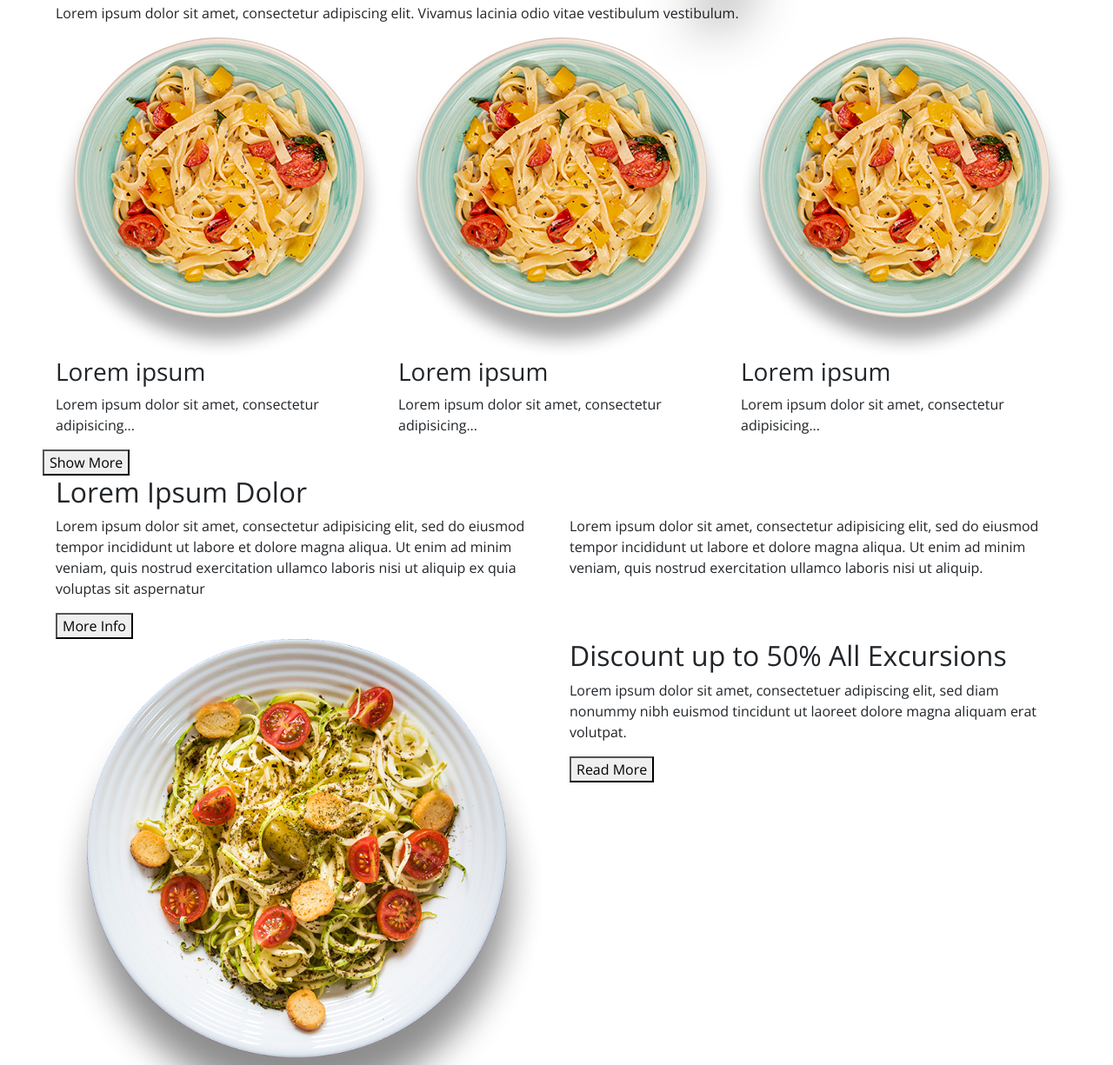
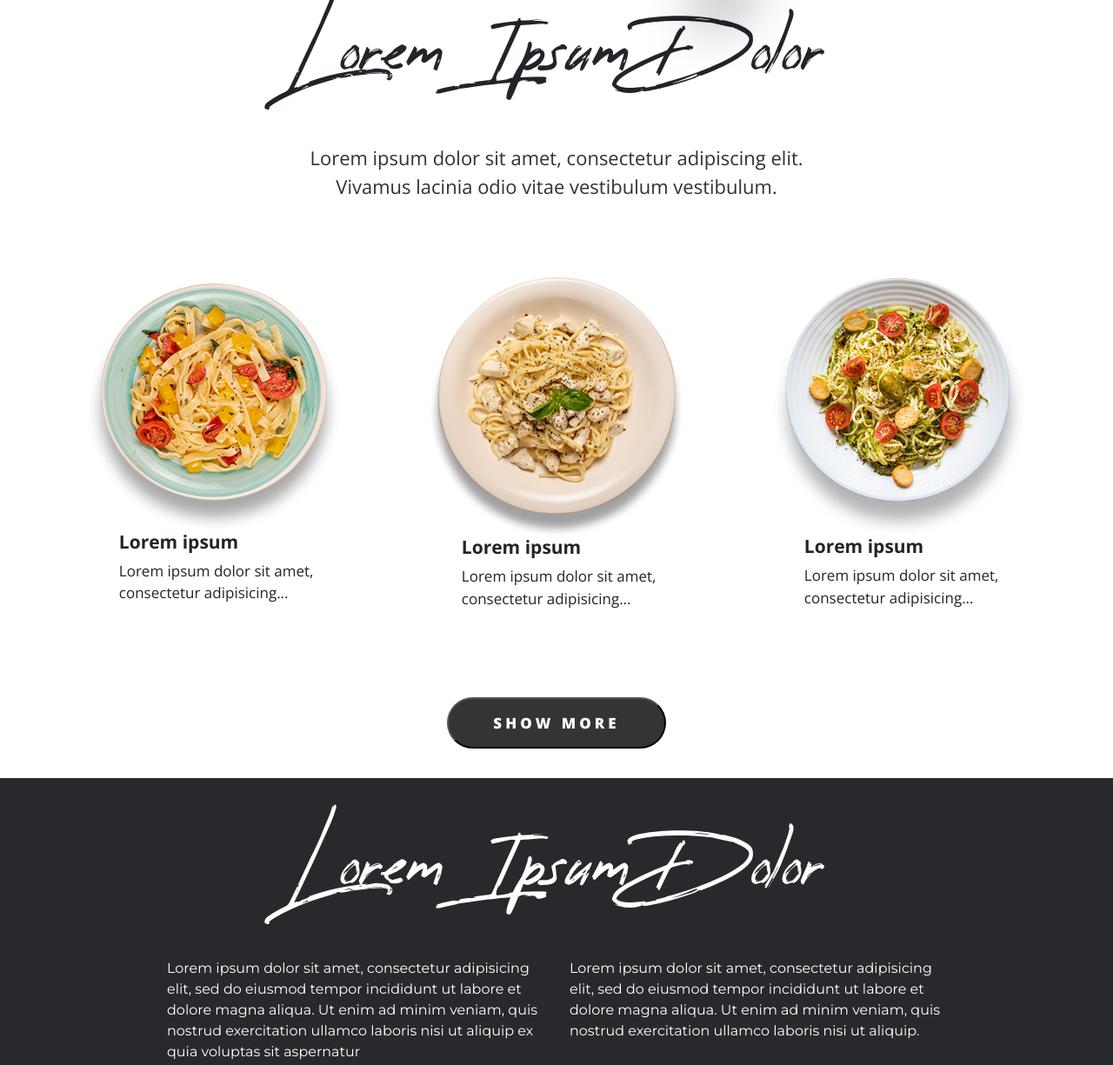
Before and after one commit to Daniel-Shliakhetko/Italian-Food, a plain HTML site: page index.html in a window 1280 px wide. Shown: the part 1031-2256 px from the top of the page at 87% size. Drawn offline with nearby package versions, Linux system fonts and the light colour scheme.

Commit message:
Added Menu, Info, Advantages Sections and Footer. Updated Header

```diff
--- a/css/front-page.scss
+++ b/css/front-page.scss
@@ -1,7 +1,7 @@
 .home {
-    background-image: url(../img/background.png);
     color: white;
     padding-top: 12em;
+    background-image: url(../img/background.png);
 }
 
 .home-content {
@@ -32,7 +32,7 @@
 
     &__button {
         height: 3em;
-        margin-bottom:1em;
+        margin-bottom: 1em;
         padding: 0 1.5em;
         font-size: 18px;
         font-weight: 800;
@@ -48,57 +48,115 @@
 
 .home-images {
     display: flex;
-    justify-content:center;
-    align-items:center;
+    justify-content: center;
+    align-items: center;
     padding-bottom: 11em;
 
     &__main-dish {}
 
     &__second-dish {
-        bottom:0;
-        left:-5em;
+        bottom: 0;
+        left: -5em;
         position: absolute;
     }
 
     &__leafs {
-        bottom:-8em;
-        right:-3em;
+        bottom: -8em;
+        right: -3em;
         position: absolute;
     }
 }
 
 .menu {
 
-    &__heading {}
+    &__heading {
+        font-family: "Reey";
+        font-size: 65px;
+        text-align: center;
+        margin-top: 1em;
+        margin-bottom: 1em;
+    }
 
-    &__description {}
+    &__description {
+        margin-bottom: 4em !important;
+        margin: 0 25%;
+        font-size: 22px;
+        text-align: center;
+        color: #2f3135;
+    }
+
+    &__button {
+        font-size: 17px;
+        font-weight: 800;
+        text-transform: uppercase;
+        letter-spacing: 4px;
+        border-radius: 2em;
+        background-color: #343434;
+        color: white;
+        padding: 0.85em 3em;
+        margin-top: 5em !important;
+        margin: 2em auto;
+    }
+}
 
 .menu-cards {}
 
 .menu-card {
+    display: flex;
+    flex-direction: column;
+    justify-content: center;
+    align-items: center;
 
-        &__image {}
-
-        &__heading {}
-
-        &__description {}
+    &__image {
+        width: 80%
     }
 
-    &__button {}
+    &__heading {
+        width: 60%;
+        font-size: 21px;
+        font-weight: 700;
+    }
+
+    &__description {
+        width: 80%;
+        margin-left: 20%;
+        font-size: 17px;
+    }
 }
 
 .info {
+    font-family: 'Montserrat', sans-serif;
+    background-color: #27292c;
+    color: white;
+    padding: 4em 15%;
 
-    &__heading {}
+    &__heading {
+        margin-bottom: 1em;
+        font-size: 65px;
+        font-family: "Reey";
+        text-align: center;
+    }
 
     &__blocks {}
 
     &__block {}
 
-    &__button {}
+    &__button {
+        margin: 0 auto;
+        padding: 0.5em 2.5em;
+        font-size: 20px;
+        font-weight: 700;
+        text-transform: uppercase;
+        border-radius: 1em;
+        border: none;
+        background-color: #e9e9e9;
+        color: #27292c;
+    }
 }
 
-.advantages {}
+.advantages {
+    padding-top: 3.5em;
+}
 
 .advantage-card {
 
@@ -106,14 +164,29 @@
 
     &__content {}
 
-    &__heading {}
+    &__heading {
+        font-size: 41px;
+        font-weight: 700;
+    }
 
-    &__description {}
+    &__description {
+        font-size: 22px;
+    }
 
-    &__button {}
+    &__button {
+        padding: 0.5em 2em;
+        font-size: 21px;
+        font-weight: 700;
+        text-transform: uppercase;
+        letter-spacing: 4px;
+        border-radius: 2em;
+        background-color: #27292c;
+        color: white;
+    }
 }
 
 .pizza {
+    background-image: url(../img/background.png);
 
     &__heading {}
 
@@ -147,6 +220,7 @@
 }
 
 .subscription {
+    background-color: #27292c;
 
     &__heading {}
 
--- a/css/style.scss
+++ b/css/style.scss
@@ -25,10 +25,24 @@ ul {
 }
 
 input {
-    border:none;
+    border: none;
+
     &:focus {
         outline: none;
     }
+}
+
+.disable-select {
+    user-select: none;
+    /* supported by Chrome and Opera */
+    -webkit-user-select: none;
+    /* Safari */
+    -khtml-user-select: none;
+    /* Konqueror HTML */
+    -moz-user-select: none;
+    /* Firefox */
+    -ms-user-select: none;
+    /* Internet Explorer/Edge */
 }
 
 .container {
@@ -43,10 +57,13 @@ input {
 
 .header {
     width: 100%;
-    height: 9em;
+    min-height: 4em;
+    height: 100%;
+    max-height: 9em;
     top: 0;
     left: 0;
     position: fixed;
+    background-image: url(../img/background.png);
     z-index: 10;
 }
 
@@ -61,7 +78,7 @@ section {
     align-items: center;
     width: 100%;
     height: 100%;
-    padding-right:3em;
+    padding-right: 3em;
 
     &__list {
         width: 50%;
@@ -95,9 +112,9 @@ section {
     }
 
     &__search {
-        width:10em;
+        width: 10em;
         height: 3em;
-        padding-left:1em;
+        padding-left: 1em;
         position: relative;
         border-radius: 2em;
     }
@@ -116,7 +133,11 @@ section {
     }
 }
 
-.footer {}
+.footer {
+    padding: 15em 5%;
+    font-family: 'Montserrat', sans-serif;
+    color:#343434;
+}
 
 .footer-additional {
 
@@ -126,8 +147,12 @@ section {
 }
 
 .social-networks {
+    display: flex;
+    padding: 0;
 
-    &__item {}
+    &__item {
+        margin-right: 1em;
+    }
 
     &__link {}
 
@@ -140,9 +165,16 @@ section {
 
     &__heading {}
 
-    &__link {}
-
-    &__link {}
+    &__list {
+        padding: 0;
+    }
 
     &__item {}
+
+    &__link {
+        color:#343434;
+        &:hover{
+            color:#000;
+        }
+    }
 }
--- a/index.html
+++ b/index.html
@@ -65,17 +65,17 @@
               <img
                 src="./img/mainDishHome.png"
                 alt="Main Dish"
-                class="home-images__main-dish"
+                class="home-images__main-dish disable-select"
               />
               <img
                 src="./img/secondDishHome.png"
                 alt="Second Dish"
-                class="home-images__second-dish"
+                class="home-images__second-dish disable-select"
               />
               <img
                 src="./img/leafsHome.png"
                 alt="Leafs"
-                class="home-images__leafs"
+                class="home-images__leafs disable-select"
               />
             </div>
           </div>
@@ -91,7 +91,7 @@
               <img
                 src="./img/menuDish1.png"
                 alt="Menu Dish 1"
-                class="menu-card__image"
+                class="menu-card__image disable-select"
               />
               <h3 class="menu-card__heading">Lorem ipsum</h3>
               <p class="menu-card__description">
@@ -100,9 +100,9 @@
             </div>
             <div class="menu-card col-md-4">
               <img
-                src="./img/menuDish1.png"
+                src="./img/menuDish2.png"
                 alt="Menu Dish 2"
-                class="menu-card__image"
+                class="menu-card__image disable-select"
               />
               <h3 class="menu-card__heading">Lorem ipsum</h3>
               <p class="menu-card__description">
@@ -111,9 +111,9 @@
             </div>
             <div class="menu-card col-md-4">
               <img
-                src="./img/menuDish1.png"
+                src="./img/menuDish3.png"
                 alt="Menu Dish 3"
-                class="menu-card__image"
+                class="menu-card__image disable-select"
               />
               <h3 class="menu-card__heading">Lorem ipsum</h3>
               <p class="menu-card__description">
@@ -138,8 +138,9 @@
               enim ad minim veniam, quis nostrud exercitation ullamco laboris
               nisi ut aliquip.
             </p>
+          <button class="info__button">More Info</button>
+
           </div>
-          <button class="info__button">More Info</button>
         </section>
         <section class="advantages">
           <div class="advantage-card row">
@@ -358,6 +359,8 @@
         </div>
       </footer>
     </div>
+    <script src="https://ajax.googleapis.com/ajax/libs/jquery/3.6.0/jquery.min.js"></script>
+    <script src="./js/header.js"></script>
     <script src="./modules/aos-master/dist/aos.js"></script>
     <script>
       AOS.init();
--- /dev/null
+++ b/js/header.js
@@ -0,0 +1,5 @@
+changeHeaderHeight();
+$(window).scroll(changeHeaderHeight);
+function changeHeaderHeight() {
+    $(".header").css({"max-height":(9*16>(($(window).scrollTop())/2))?9*16-(($(window).scrollTop())/2):"4em"});
+  }
```
Also changed, not shown: README.md, css/front-page.css, css/style.css, 2 other files. Lines whose indentation alone changed are shown as unchanged.
